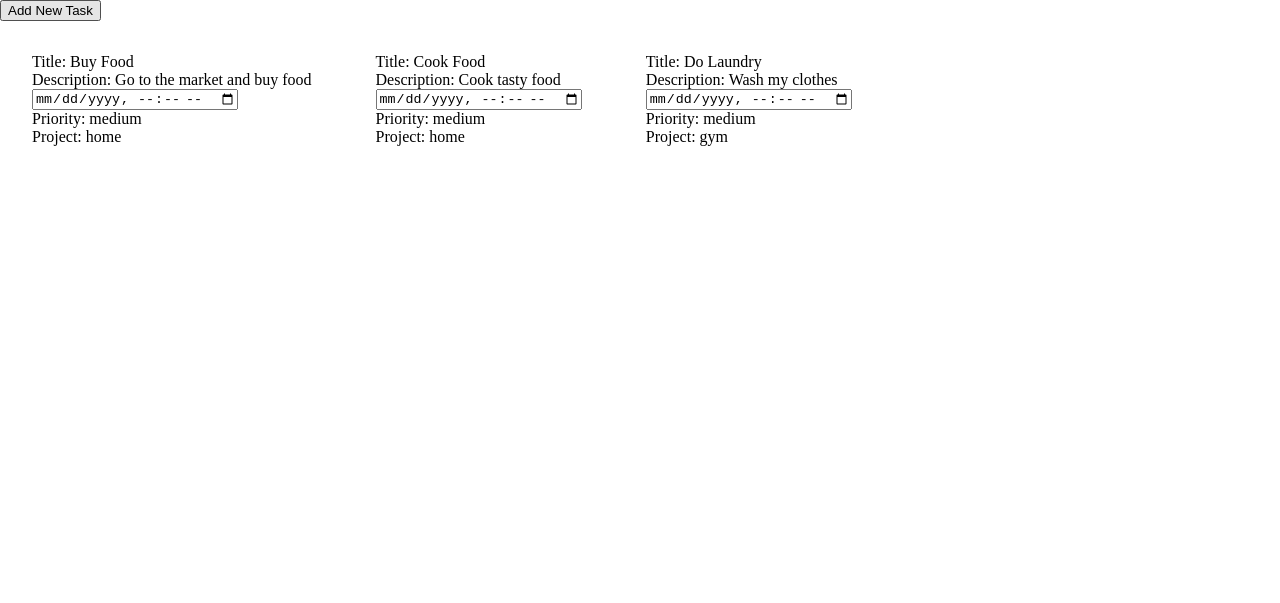
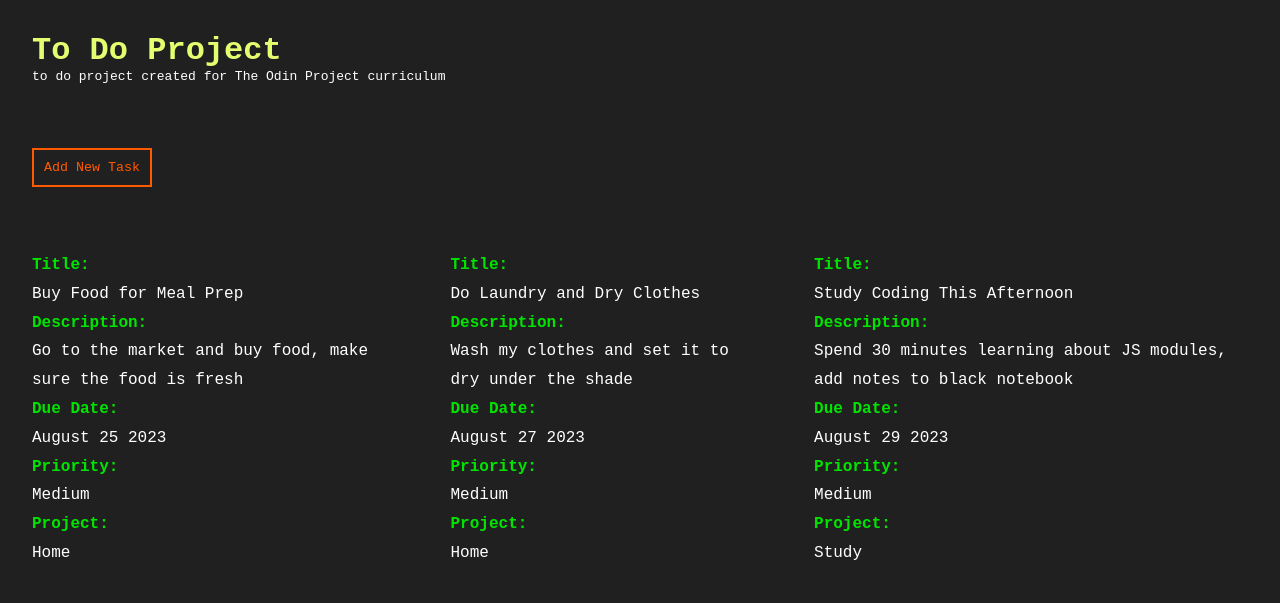
Before and after one commit to bojorquezc/odin_todo_list, a website built with webpack: page src/index.html in a window 1280 px wide. Built offline with nearby package versions, Linux system fonts and the light colour scheme.

Commit message:
Add basic UI - console style

```diff
--- a/src/index.html
+++ b/src/index.html
@@ -8,10 +8,15 @@
     <script src="https://kit.fontawesome.com/406a12ef4f.js" crossorigin="anonymous"></script>
 </head>
 <body>
-    <div>
+    <header>
+        <h1>To Do Project</h1>
+        <p>to do project created for The Odin Project curriculum</p>
+    </header>
+    <div class="main-actions">
         <button class="add_task_button">
-            Add New Task
+            <p>Add New Task</p>
         </button>
+    </div>
         <dialog class="modal">
             <form class="add_task_form" method="dialog" name="addtaskform">
                 <div class="form-close-btn">
@@ -41,7 +46,6 @@
                 <button type="submit" class="submit_btn">Submit New Task</button>
             </form>
         </dialog>
-    </div>
     <div class="content"></div>
 </body>
 </html>
--- a/src/style.css
+++ b/src/style.css
@@ -27,9 +27,33 @@ footer, header, hgroup, menu, nav, section {
 
 }
 
+body {
+    background: #212020;
+    color: #ffffff;
+    font-family: monospace;
+}
+
 h1 {
-    font-size: 3rem;
-    color: #8a2be2;
+    font-size: 2rem;
+    font-weight: bold;
+    color: #e3ff6f;
+}
+
+header {
+    padding: 2rem;
+}
+
+.main-actions {
+    padding:2rem;
+}
+
+.add_task_button {
+    padding: 10px;
+    font-family: monospace;
+    color: #ff5a00;
+    background-color: #ffffff00;
+    border-style: solid;
+    border-color: #ff5a00;
 }
 
 .content {
@@ -38,4 +62,11 @@ h1 {
 
 .todo_container {
     padding: 2rem;
+    line-height: 1.8rem;
+    font-size: 16px;
 }
+
+.card-title {
+    color: #00e500;
+    font-weight: bolder;
+}
--- a/src/todo_display.js
+++ b/src/todo_display.js
@@ -12,24 +12,44 @@ function displayTodo() {
                 todoContainer.classList.add('todo_container')
                 mainContent.appendChild(todoContainer);
 
-                const todoTitle = document.createElement('p');
-                todoTitle.textContent = `Title: ${array[i].taskName}`;
-                todoContainer.appendChild(todoTitle);
+                const todoTaskNameTitle = document.createElement('p');
+                todoTaskNameTitle.classList.add('card-title');
+                todoTaskNameTitle.textContent = 'Title:';
+                todoContainer.appendChild(todoTaskNameTitle);
+                const todoTaskName = document.createElement('p');
+                todoTaskName.textContent = array[i].taskName;
+                todoContainer.appendChild(todoTaskName);
 
+                const todoDescriptionTitle = document.createElement('p');
+                todoDescriptionTitle.classList.add('card-title');
+                todoDescriptionTitle.textContent = 'Description:';
+                todoContainer.appendChild(todoDescriptionTitle);
                 const todoDescription = document.createElement('p');
-                todoDescription.textContent = `Description: ${array[i].taskDescription}`;
+                todoDescription.textContent = array[i].taskDescription;
                 todoContainer.appendChild(todoDescription);
 
-                const todoDueDate = document.createElement('INPUT');
-                todoDueDate.setAttribute('type', 'datetime-local');
+                const todoDueDateTitle = document.createElement('p');
+                todoDueDateTitle.classList.add('card-title');
+                todoDueDateTitle.textContent = 'Due Date:';
+                todoContainer.appendChild(todoDueDateTitle);
+                const todoDueDate = document.createElement('p');
+                todoDueDate.textContent = array[i].dueDate;
                 todoContainer.appendChild(todoDueDate);
 
+                const priorityTitle = document.createElement('p');
+                priorityTitle.classList.add('card-title');
+                priorityTitle.textContent = 'Priority:';
+                todoContainer.appendChild(priorityTitle);
                 const priority = document.createElement('p');
-                priority.textContent = `Priority: ${array[i].priority}`;
+                priority.textContent = array[i].priority;
                 todoContainer.appendChild(priority);
 
+                const projectTitle = document.createElement('p');
+                projectTitle.classList.add('card-title');
+                projectTitle.textContent = 'Project:'
+                todoContainer.appendChild(projectTitle);
                 const project = document.createElement('p');
-                project.textContent = `Project: ${array[i].project}`;
+                project.textContent = array[i].project;
                 todoContainer.appendChild(project);
 
             }
--- a/src/todo_manager.js
+++ b/src/todo_manager.js
@@ -52,13 +52,13 @@ const todoItem = (taskName, taskDescription, dueDate, priority, project) => {
 
 
 //sample todo tasks
-const buyFood = todoItem('Buy Food', 'Go to the market and buy food', 'August 25 2023', 'medium', 'home');
+const buyFood = todoItem('Buy Food for Meal Prep', 'Go to the market and buy food, make sure the food is fresh', 'August 25 2023', 'Medium', 'Home');
 buyFood.createToDo()
 
-const doLaundry = todoItem('Do Laundry', 'Wash my clothes', 'August 27 2023', 'medium', 'gym');
+const doLaundry = todoItem('Do Laundry and Dry Clothes', 'Wash my clothes and set it to dry under the shade', 'August 27 2023', 'Medium', 'Home');
 doLaundry.createToDo();
 
-const cookFood = todoItem('Cook Food', 'Cook tasty food', 'August 29 2023', 'medium', 'home');
-cookFood.createToDo();
+const studyCode = todoItem('Study Coding This Afternoon', 'Spend 30 minutes learning about JS modules, add notes to black notebook', 'August 29 2023', 'Medium', 'Study');
+studyCode.createToDo();
 
 export { todoItem, todoProjects };
--- a/src/todo_modal.js
+++ b/src/todo_modal.js
@@ -30,18 +30,24 @@ function pushToDo() {
 
     const newTask = todoItem(taskName, taskDescription, dueDate, priority, project);
     newTask.createToDo();
+    generalReset();
+
     console.log(newTask.taskName);
     console.log(todoProjects);
+}
+
+function generalReset() {
+    addTaskForm.reset();
+    hideModal();
+    refreshDisplay();
+    displayTodo();
 }
 
 addNewTaskBtn.addEventListener('click', showModal);
 closeModalBtn.addEventListener('click', hideModal);
 submitModalBtn.addEventListener('click', pushToDo);
-submitModalBtn.addEventListener('submit', (e) => {
-    e.preventDefault();
-    refreshDisplay();
-    pushToDo();
-    displayTodo();
-})
+// submitModalBtn.addEventListener('submit', (e) => {
+//     e.preventDefault();
+// })
 
 export { showModal, hideModal, pushToDo }
```
